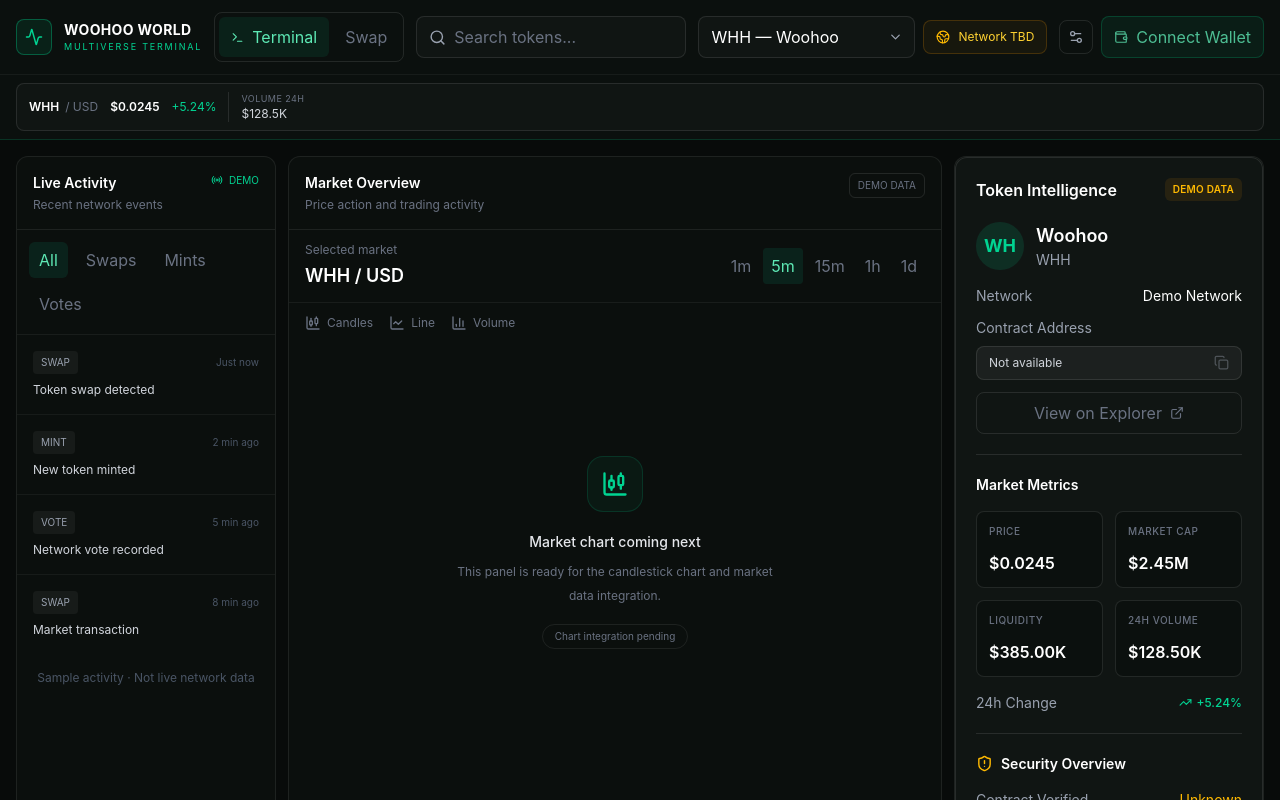
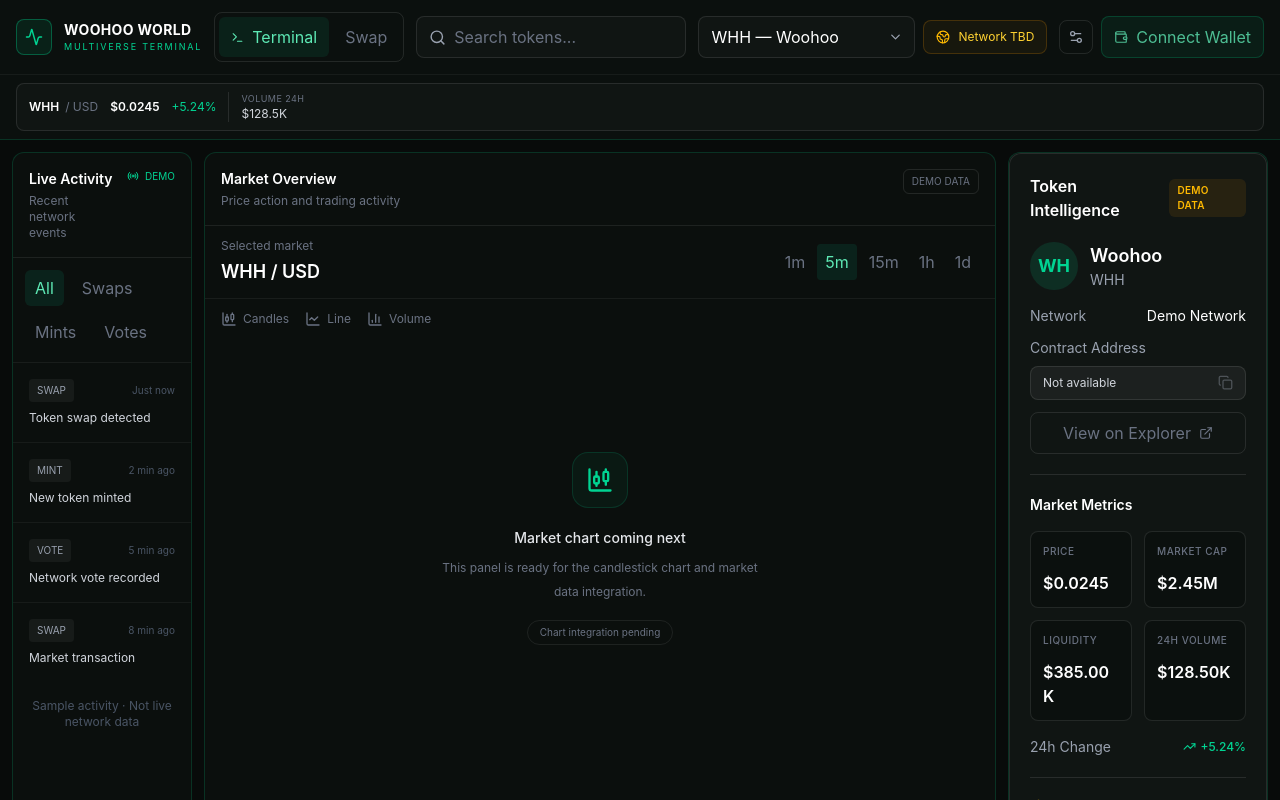
Before and after one commit to Maxwellsmall/Woohoo_Terminal, a React (Vite) app: page / in a window 1280 px wide. Shown: the top 800 px of the page. Built offline with nearby package versions, Linux system fonts and the light colour scheme.

Commit message:
refactor(layout): align terminal workspace with reference design

```diff
--- a/src/components/layout/TerminalHeader.tsx
+++ b/src/components/layout/TerminalHeader.tsx
@@ -9,7 +9,7 @@ import WalletButton from "../ui/WalletButton";
 export default function TerminalHeader() {
   return (
     <header className="relative z-30 border-b border-emerald-500/20 bg-[#0b100e]">
-      <div className="flex min-h-[64px] flex-wrap items-center gap-3 px-4 py-3 xl:flex-nowrap">
+      <div className="flex min-h-16 flex-wrap items-center gap-3 px-4 py-3 xl:flex-nowrap">
         {/* Brand */}
         <div className="flex shrink-0 items-center gap-3">
           <div className="flex h-9 w-9 items-center justify-center rounded-lg border border-emerald-500/40 bg-emerald-500/10">
@@ -50,7 +50,7 @@ export default function TerminalHeader() {
         </nav>
 
         {/* Search */}
-        <div className="order-3 w-full min-w-0 xl:order-none xl:ml-auto xl:w-auto xl:flex-1 xl:max-w-sm">
+        <div className="order-3 w-full min-w-0 xl:order-0 xl:ml-auto xl:w-auto xl:flex-1 xl:max-w-sm">
           <TokenSearch />
         </div>
 
--- a/src/components/layout/TerminalLayout.tsx
+++ b/src/components/layout/TerminalLayout.tsx
@@ -16,25 +16,37 @@ export default function TerminalLayout({
   analytics,
 }: TerminalLayoutProps) {
   return (
-    <div className="min-h-screen bg-[#080b0a] text-gray-200">
+    <div className="flex min-h-screen flex-col bg-[#080b0a] text-gray-200">
+      {/* Global terminal header */}
       {header}
 
-      <main className="mx-auto max-w-[1920px] p-3 sm:p-4">
-        <div className="grid grid-cols-1 gap-3 xl:grid-cols-[260px_minmax(0,1fr)_310px]">
-          <aside className="min-w-0 rounded-xl border border-white/[0.08] bg-[#0b0f0d]">
+      <main className="mx-auto flex w-full max-w-[1920px] flex-1 flex-col p-2 sm:p-3">
+        {/* Main terminal workspace */}
+        <div
+          className="
+            grid min-h-0 flex-1 grid-cols-1 gap-3
+            xl:grid-cols-[180px_minmax(0,1fr)_260px]
+            2xl:grid-cols-[190px_minmax(0,1fr)_270px]
+          "
+        >
+          {/* Activity stream */}
+          <aside className="min-w-0 overflow-hidden rounded-xl border border-emerald-500/20 bg-[#0b0f0d]">
             {activity}
           </aside>
 
-          <section className="min-w-0 rounded-xl border border-white/[0.08] bg-[#0b0f0d]">
+          {/* Market chart */}
+          <section className="min-w-0 overflow-hidden rounded-xl border border-emerald-500/20 bg-[#0b0f0d]">
             {market}
           </section>
 
-          <aside className="min-w-0 rounded-xl border border-white/[0.08] bg-[#0b0f0d]">
+          {/* Token intelligence */}
+          <aside className="min-w-0 overflow-hidden rounded-xl border border-emerald-500/20 bg-[#0b0f0d]">
             {intelligence}
           </aside>
         </div>
 
-        <section className="mt-3 min-w-0 rounded-xl border border-white/[0.08] bg-[#0b0f0d]">
+        {/* Positions and network analytics */}
+        <section className="mt-3 min-w-0 overflow-hidden rounded-xl border border-emerald-500/20 bg-[#0b0f0d]">
           {analytics}
         </section>
       </main>
--- a/src/components/ui/MetricCard.tsx
+++ b/src/components/ui/MetricCard.tsx
@@ -25,7 +25,7 @@ export default function MetricCard({
         {icon && <span className="shrink-0 text-gray-400">{icon}</span>}
       </div>
 
-      <p className={`break-words text-base font-semibold ${valueClassName}`}>
+      <p className={`wrap-break-word text-base font-semibold ${valueClassName}`}>
         {value}
       </p>
 
--- a/src/styles/globals.css
+++ b/src/styles/globals.css
@@ -0,0 +1,58 @@
+@import "tailwindcss";
+
+:root {
+  font-family: Inter, ui-sans-serif, system-ui, -apple-system,
+    BlinkMacSystemFont, "Segoe UI", sans-serif;
+
+  color: #e5e7eb;
+  background: #080b0a;
+
+  font-synthesis: none;
+  text-rendering: optimizeLegibility;
+  -webkit-font-smoothing: antialiased;
+  -moz-osx-font-smoothing: grayscale;
+}
+
+* {
+  box-sizing: border-box;
+}
+
+html {
+  min-width: 360px;
+  min-height: 100%;
+  background: #080b0a;
+}
+
+body {
+  min-width: 360px;
+  min-height: 100vh;
+  margin: 0;
+}
+
+button,
+input,
+select,
+textarea {
+  font: inherit;
+}
+
+button {
+  -webkit-tap-highlight-color: transparent;
+}
+
+button:focus-visible,
+input:focus-visible,
+select:focus-visible,
+textarea:focus-visible {
+  outline: 2px solid #10b981;
+  outline-offset: 2px;
+}
+
+::selection {
+  color: #ffffff;
+  background: #047857;
+}
+
+#root {
+  min-height: 100vh;
+}
```
